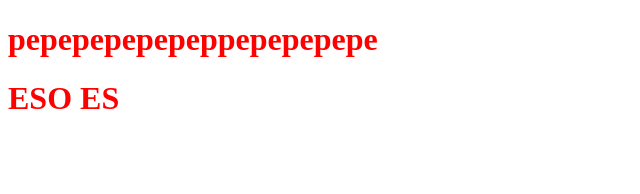
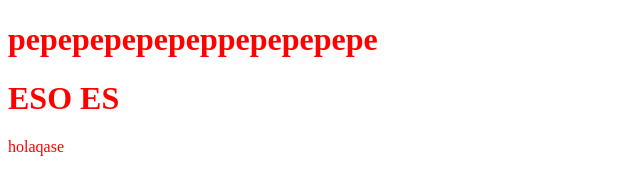
Before and after one commit to Andres-Blaper/remoto1-03-2024, a plain HTML site: page index.html in a window 1280 px wide. Shown: the full height of the page, 0-640 px from the left. Drawn offline with Linux system fonts and the light colour scheme.

Commit message:
se cambia p

```diff
--- a/index.html
+++ b/index.html
@@ -11,5 +11,6 @@
     <header>
         <h1>ESO ES</h1>
     </header>
+    <p>holaqase</p>
 </body>
 </html>
```
